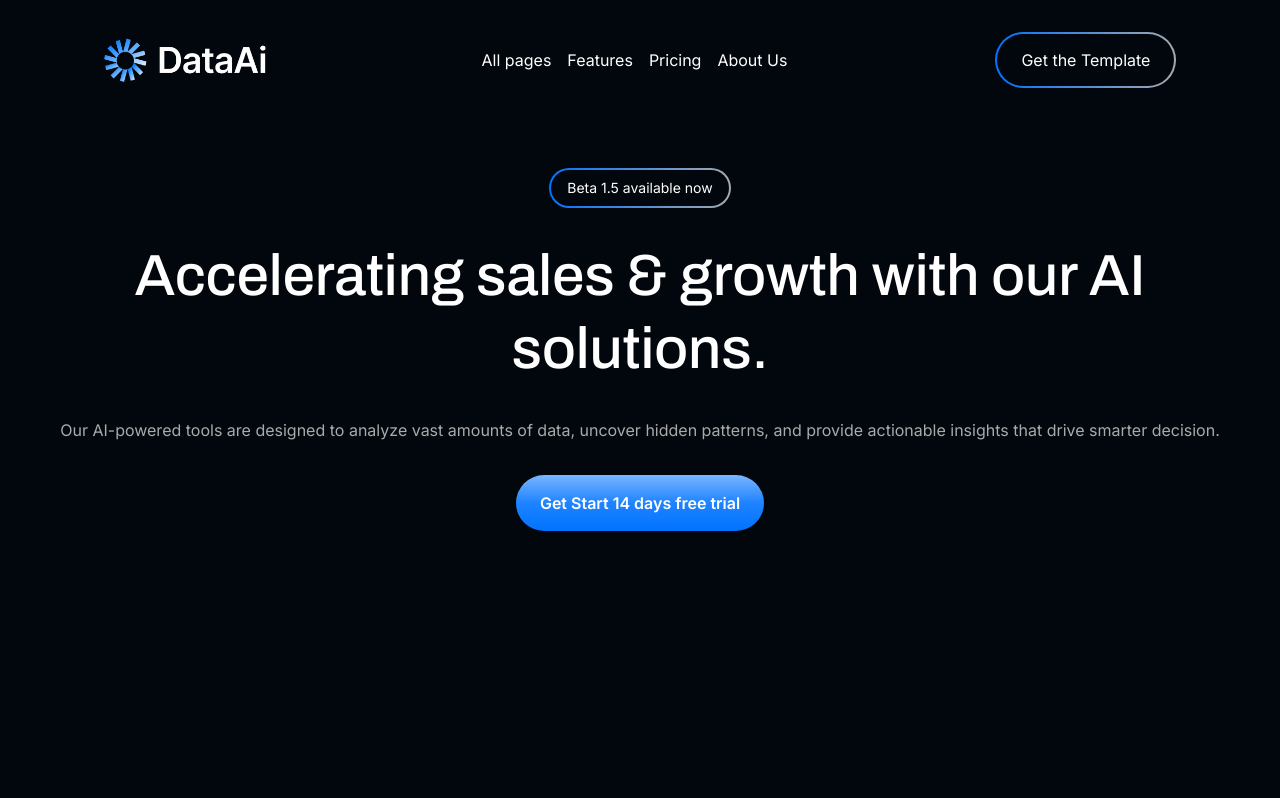
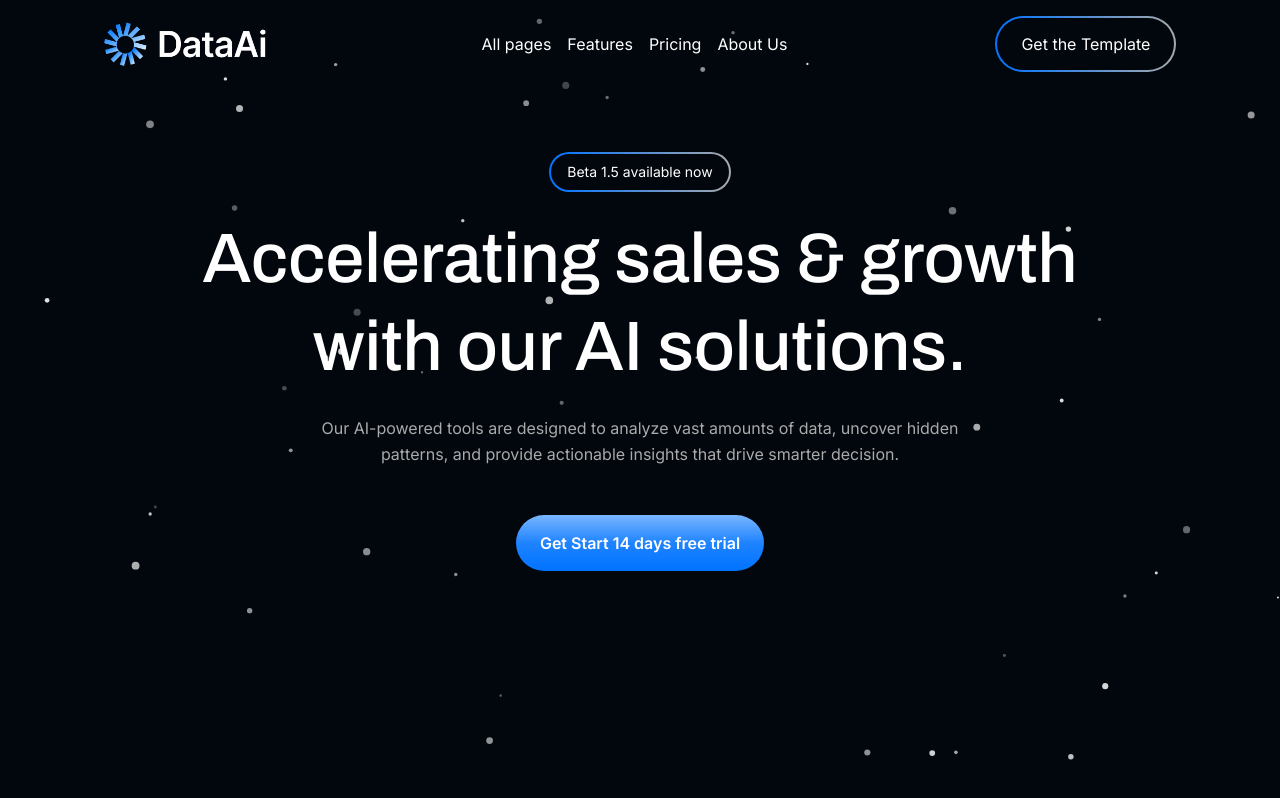
Before and after one commit to karanyadavv/ai-saas-landing-page, a React (Vite) app: page / in a window 1280 px wide. Built offline with nearby package versions, Linux system fonts and the light colour scheme; the HTML template or start-up script is replaced by a standard one.

Commit message:
Added particle canvas

```diff
--- a/src/App.jsx
+++ b/src/App.jsx
@@ -1,10 +1,12 @@
 import "./App.css";
 import IntroSection from "./components/IntroSection";
 import NavBar from "./components/NavBar";
+import ParticleCanvas from "./components/ParticleCanvas";
 
 function App() {
   return (
     <div className="">
+      <ParticleCanvas />
       <NavBar />
       <IntroSection />
     </div>
--- a/src/components/IntroSection.jsx
+++ b/src/components/IntroSection.jsx
@@ -3,31 +3,35 @@ import { motion } from "motion/react";
 
 const IntroSection = () => {
   return (
-    <div className="flex flex-col items-center space-y-8 mb-24">
+    <div className="flex flex-col items-center space-y-6 mb-24">
       <button className="btn-outline">
         <p className="btn-outline-text">Beta 1.5 available now</p>
       </button>
 
-      <motion.p
+      <motion.div
         initial={{ y: 10, opacity: 0.5, filter: "blur(20px)" }}
         animate={{ y: 0, opacity: 1, filter: "blur(0px)" }}
         transition={{ duration: 0.5, ease: "easeOut" }}
-        className="text-[40px] md:text-[58px] text-white font-medium font-archivo leading-tight md:tracking-normal tracking-tight text-wrap"
+        className="text-[40px] md:text-[70px] text-white font-medium font-archivo leading-tight md:tracking-normal tracking-tight text-wrap md:w-[900px]"
       >
         Accelerating sales & growth with our AI solutions.
-      </motion.p>
+      </motion.div>
 
-      <motion.p
-        initial={{ y: 105, opacity: 0, filter: "blur(12px)" }}
-        animate={{ y: 0, opacity: 1, filter: "blur(0px)" }}
+      <motion.div
+        initial={{ y: 20, opacity: 0 }}
+        animate={{ y: 0, opacity: 1 }}
         transition={{ delay: 0.4, duration: 0.5, ease: "easeOut" }}
-        className="font-inter text-[#aaaaaa] font-[28px] text-wrap mt-4 leading-relaxed text-center"
+        className="font-inter text-[#aaaaaa] font-[28px] text-wrap mt-4 leading-relaxed text-center md:w-[700px] "
       >
         Our AI-powered tools are designed to analyze vast amounts of data,
         uncover hidden patterns, and provide actionable insights that drive
         smarter decision.
-      </motion.p>
-      <button className="btn-primary mt-6">Get Start 14 days free trial</button>
+      </motion.div>
+      <div>
+        <button className="btn-primary mt-6">
+          Get Start 14 days free trial
+        </button>
+      </div>
     </div>
   );
 };
--- a/src/components/NavBar.jsx
+++ b/src/components/NavBar.jsx
@@ -8,9 +8,9 @@ const NavBar = () => {
       initial={{ y: -100, opacity: 0, filter: "blur(12px)" }}
       animate={{ y: 0, opacity: 1, filter: "blur(0px)" }}
       transition={{ delay: 1, duration: 0.5, ease: "easeOut" }}
-      className="flex justify-center items-center text-white space-x-52 font-inter mb-12 md:mb-20"
+      className="flex justify-center items-center text-white space-x-52 font-inter -mt-4 mb-12 md:mb-20"
     >
-      <div className="w-[150px] md:w-[170px]">
+      <div className="">
         <img src={logoImg} alt="Logo" height={170} width={170} />
       </div>
       <div className="hidden md:flex justify-center items-center space-x-4">
--- /dev/null
+++ b/src/components/ParticleCanvas.jsx
@@ -0,0 +1,96 @@
+import { useEffect, useRef, useState } from "react";
+
+const ParticleCanvas = () => {
+  const canvasRef = useRef(null);
+  const containerRef = useRef(null);
+  const [dimensions, setDimensions] = useState({ width: 0, height: 0 });
+
+  useEffect(() => {
+    const updateDimensions = () => {
+      if (containerRef.current) {
+        const { width, height } = containerRef.current.getBoundingClientRect();
+        setDimensions({ width, height });
+      }
+    };
+
+    updateDimensions();
+    const observer = new ResizeObserver(updateDimensions);
+    if (containerRef.current) {
+      observer.observe(containerRef.current);
+    }
+
+    return () => observer.disconnect();
+  }, []);
+
+  useEffect(() => {
+    const canvas = canvasRef.current;
+    const ctx = canvas.getContext("2d");
+    let particles = [];
+    let animationFrameId;
+
+    const createParticle = () => ({
+      x: Math.random() * dimensions.width,
+      y: Math.random() * dimensions.height,
+      size: Math.random() * 3 + 1,
+      speedX: Math.random() * 2 - 1,
+      speedY: Math.random() * 2 - 1,
+      opacity: Math.random() * 0.7 + 0.2,
+    });
+
+    const updateParticle = (particle) => {
+      particle.x += particle.speedX;
+      particle.y += particle.speedY;
+
+      if (particle.x < 0) particle.x = dimensions.width;
+      if (particle.x > dimensions.width) particle.x = 0;
+      if (particle.y < 0) particle.y = dimensions.height;
+      if (particle.y > dimensions.height) particle.y = 0;
+
+      return particle;
+    };
+
+    const drawParticle = (particle) => {
+      ctx.beginPath();
+      ctx.arc(particle.x, particle.y, particle.size, 0, Math.PI * 2);
+      ctx.fillStyle = `rgba(255, 255, 255, ${particle.opacity})`;
+      ctx.fill();
+    };
+
+    if (dimensions.width && dimensions.height) {
+      particles = Array.from({ length: 50 }, createParticle);
+
+      const animate = () => {
+        ctx.clearRect(0, 0, dimensions.width, dimensions.height);
+        particles.forEach((particle) => {
+          updateParticle(particle);
+          drawParticle(particle);
+        });
+        animationFrameId = requestAnimationFrame(animate);
+      };
+
+      animate();
+    }
+
+    return () => {
+      if (animationFrameId) {
+        cancelAnimationFrame(animationFrameId);
+      }
+    };
+  }, [dimensions]);
+
+  return (
+    <div
+      ref={containerRef}
+      className="absolute top-0 left-0 w-full h-full -z-10 bg-[#02070E]"
+    >
+      <canvas
+        ref={canvasRef}
+        width={dimensions.width}
+        height={dimensions.height}
+        className="w-full h-full"
+      />
+    </div>
+  );
+};
+
+export default ParticleCanvas;
```
